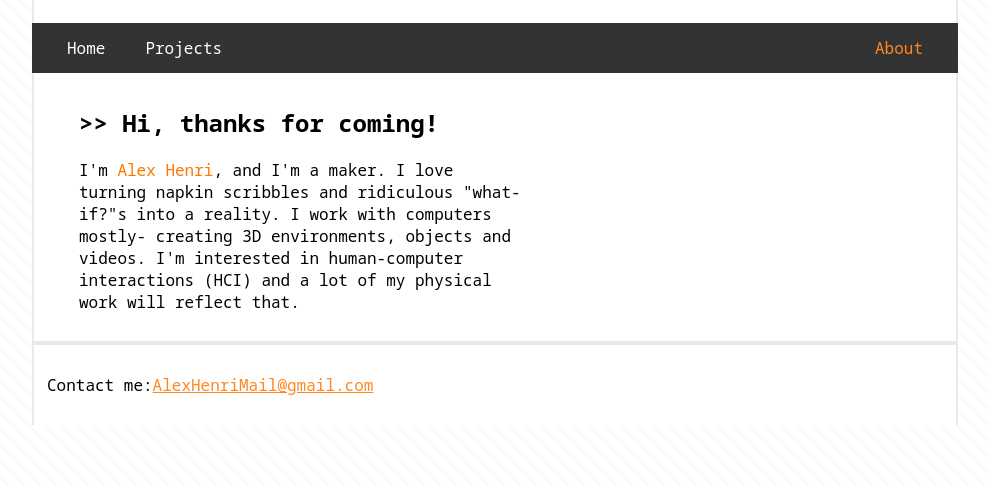
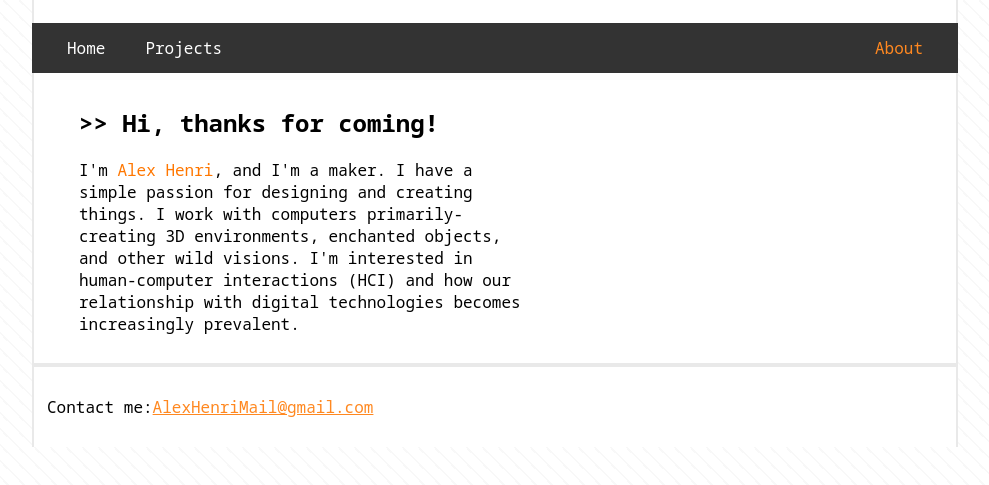
Before and after one commit to AxelHenir/Portfolio-Website, a plain HTML site: page Pages/about.html in a window 1280 px wide. Shown: the part 115-600 px from the top of the page, without its empty margins (145-1134 px from the left). Drawn offline with Linux system fonts and the light colour scheme.

Commit message:
UPdate about

```diff
--- a/Pages/about.html
+++ b/Pages/about.html
@@ -24,10 +24,11 @@
         <div class="intro-text">
             <h2> >> Hi, thanks for coming!</h2>
             <p>
-                I'm <span class="highlight">Alex Henri</span>, and I'm a maker. I love turning napkin scribbles and
-                ridiculous "what-if?"s into a reality. I work with computers mostly- creating 3D environments, objects
-                and videos. I'm interested in human-computer interactions (HCI) and a lot of my physical work will
-                reflect that.
+                I'm <span class="highlight">Alex Henri</span>, and I'm a maker. I have a simple passion for designing
+                and creating things. I work with computers primarily- creating 3D environments, enchanted objects, and other wild visions.
+                I'm interested in human-computer interactions (HCI) and how our relationship with digital technologies becomes increasingly prevalent.
+
+
             </p>
         </div>
 
```
